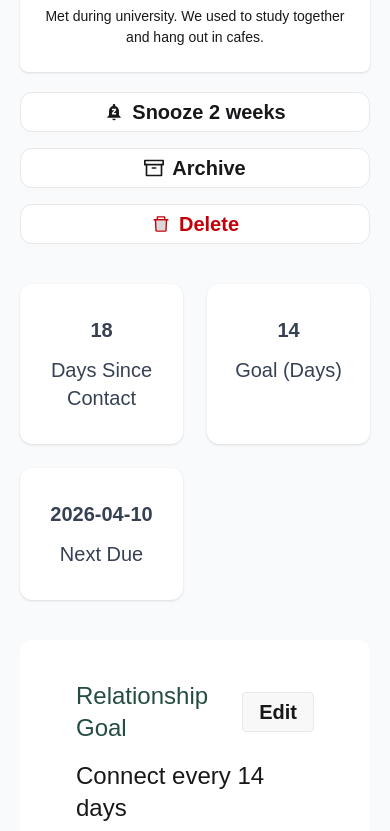
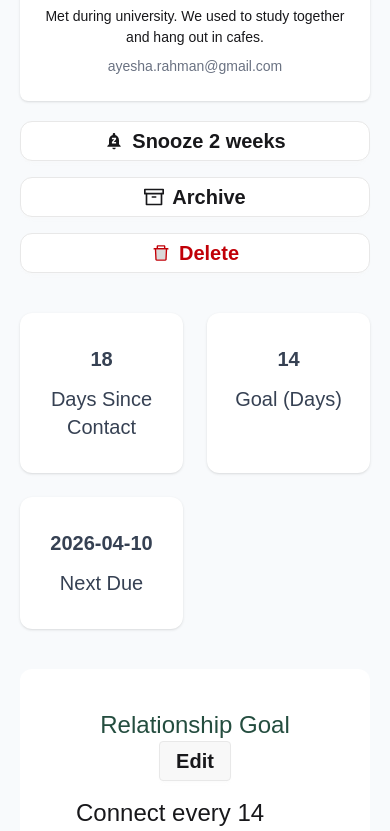
Before and after one commit to sabikuntazina/Keen-Keeper, a React (Vite) app: page /friends/1 in a window 390 px wide. Shown: the part 543-1374 px from the top of the page. Built offline with nearby package versions, Linux system fonts and the light colour scheme.

Commit message:
Fixed some design of friendCard

```diff
--- a/src/Components/Friends/FriendDetail/LeftSide/LeftSideProfileCard.jsx
+++ b/src/Components/Friends/FriendDetail/LeftSide/LeftSideProfileCard.jsx
@@ -26,6 +26,7 @@ const LeftSideProfileCard = ({expectedFriend}) => {
   {expectedFriend.status}
 </p>
 <p>{expectedFriend.bio}</p>
+<p className='text-gray-500'>{expectedFriend.email}</p>
   </div>
 
 </div>
--- a/src/Components/Friends/FriendDetail/RightSide/RightSide.jsx
+++ b/src/Components/Friends/FriendDetail/RightSide/RightSide.jsx
@@ -26,7 +26,7 @@ const RightSide = ({expectedFriend}) => {
 </div>
 
 <div className='bg-white rounded-xl space-y-4 py-10 px-14'>
-  <div className='flex justify-between items-center'>
+  <div className='flex flex-col md:flex-row justify-between items-center'>
     <h2 className='text-2xl md:text-5xl text-[#244D3F]'>Relationship Goal</h2>
     <h4 className='btn text-xl'>Edit</h4>
   </div>
```
Also changed, not shown: 1 other file (tests, documents, lock files or other folders).
